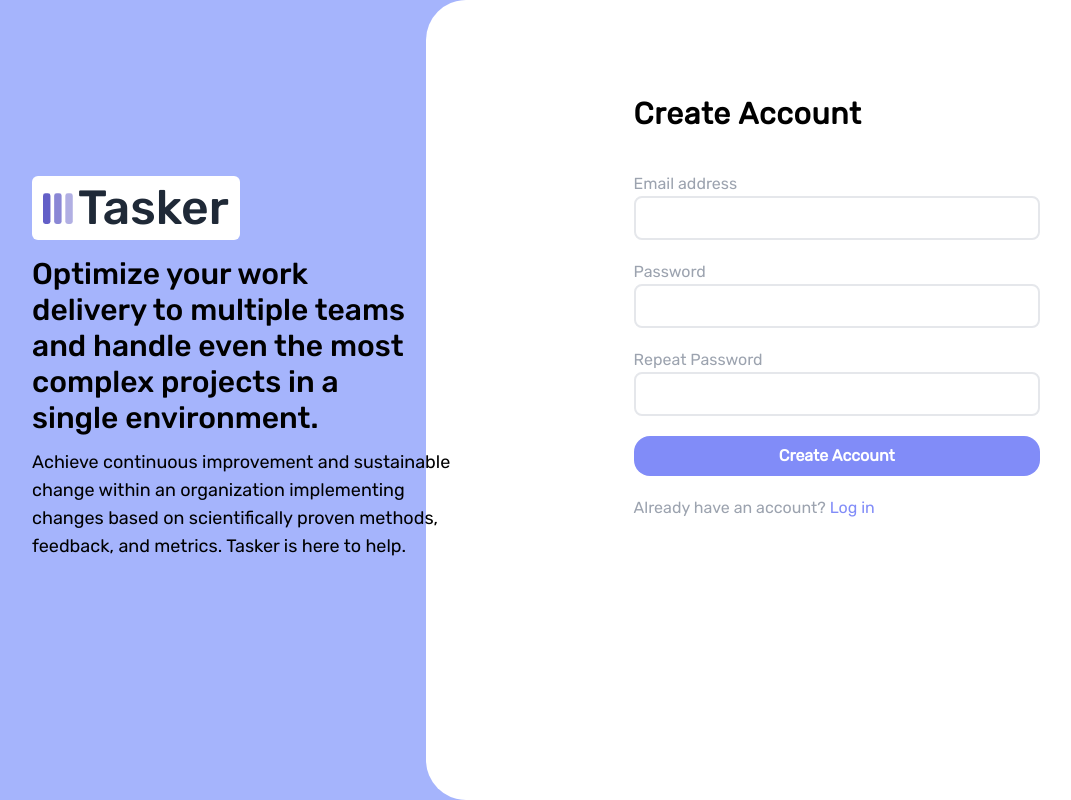
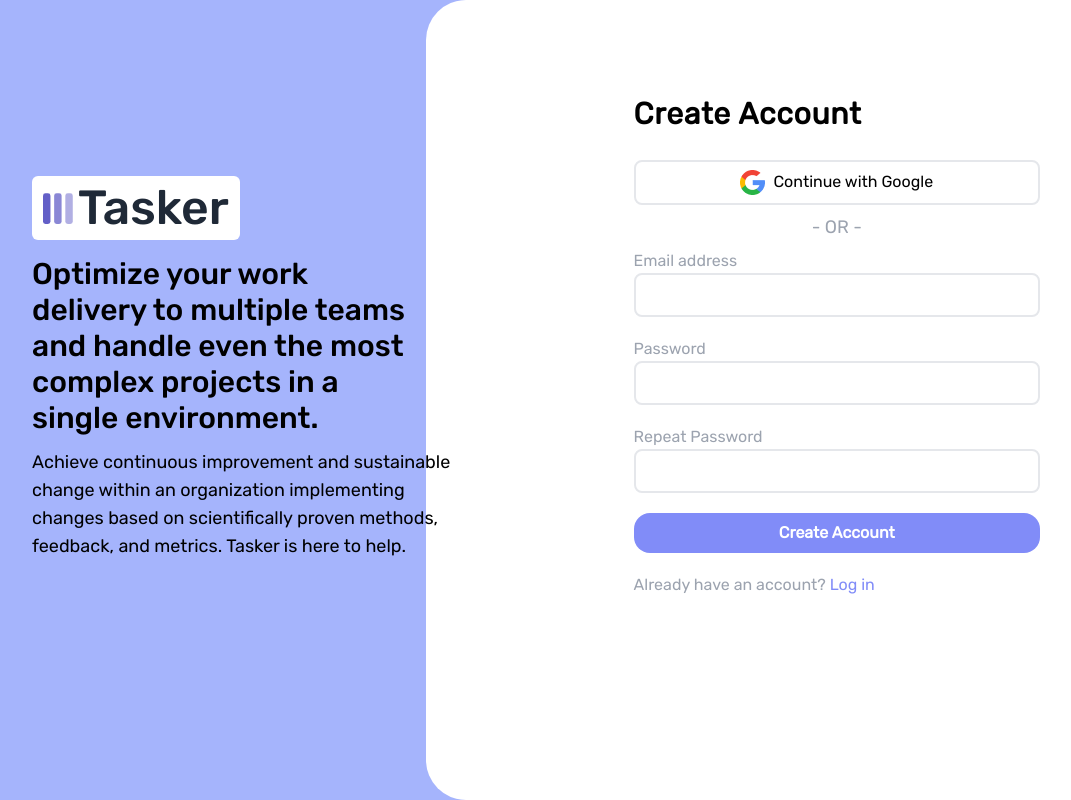
Before and after one commit to nicopressez/codetasker, a React (Vite) app: page /auth in a window 1280 px wide. Shown: the whole page, without its empty margins (48-1119 px from the left). Built offline with nearby package versions, Linux system fonts and the light colour scheme; no server answers.

Commit message:
Add google login button to auth pages

```diff
--- a/src/components/auth/Login.tsx
+++ b/src/components/auth/Login.tsx
@@ -1,5 +1,7 @@
 import { signInWithEmailAndPassword, getAuth } from 'firebase/auth';
 import React, { useState } from 'react';
+import googleLogo from '../../assets/google.png'
+
 
 type LoginProps = {
     setLoginPage: React.Dispatch<React.SetStateAction<boolean>>;
@@ -44,12 +46,22 @@
     };
     return (
         <div className=" pt-24 pb-20 pl-52 pr-48 h-full  bg-white font-rubik rounded-l-[2.5rem]">
-            <h1 className=" font-bold text-3xl mb-4 tracking-wide">Log in</h1>
+            <h1 className=" font-bold text-3xl mb-7 tracking-wide">Log in</h1>
             {error && (
-                <p className="text-red-500 mb-5">
+                <p className="text-red-500 mb-1 -mt-2">
                     Wrong credentials. Please try again.
                 </p>
             )}
+            <div className='flex justify-center'>
+                <button className='text-center w-full border-2 border-gray-200 rounded-lg
+                p-2 hover:brightness-95 '>
+                     <img src={googleLogo} alt='Logo' className='inline mr-2'/>
+                     Continue with Google
+                </button>
+                </div>
+                <p className='text-center text-gray-400 text-lg mt-2 mb-2'>
+                     - OR -
+                     </p>
             <form
                 onSubmit={handleSubmit}
                 className="flex flex-col
--- a/src/components/auth/Signup.tsx
+++ b/src/components/auth/Signup.tsx
@@ -1,5 +1,6 @@
 import { useState } from 'react';
 import { getAuth, createUserWithEmailAndPassword } from 'firebase/auth';
+import googleLogo from '../../assets/google.png'
 
 type SignupProps = {
     setLoginPage: React.Dispatch<React.SetStateAction<boolean>>;
@@ -76,9 +77,19 @@
     return (
         <>
             <div className=" pt-24 pb-20 pl-52 pr-48 h-full  bg-white font-rubik rounded-l-[2.5rem]">
-                <h1 className=" font-bold text-3xl mb-10 tracking-wide">
+                <h1 className=" font-bold text-3xl mb-7 tracking-wide">
                     Create Account
                 </h1>
+                <div className='flex justify-center'>
+                <button className='text-center w-full border-2 border-gray-200 rounded-lg
+                p-2 hover:brightness-95 '>
+                     <img src={googleLogo} alt='Logo' className='inline mr-2'/>
+                     Continue with Google
+                </button>
+                </div>
+                <p className='text-center text-gray-400 text-lg mt-2 mb-2'>
+                     - OR -
+                     </p>
                 <form
                     onSubmit={handleSubmit}
                     className="flex flex-col
```
Also changed, not shown: src/assets/google.png (added).
